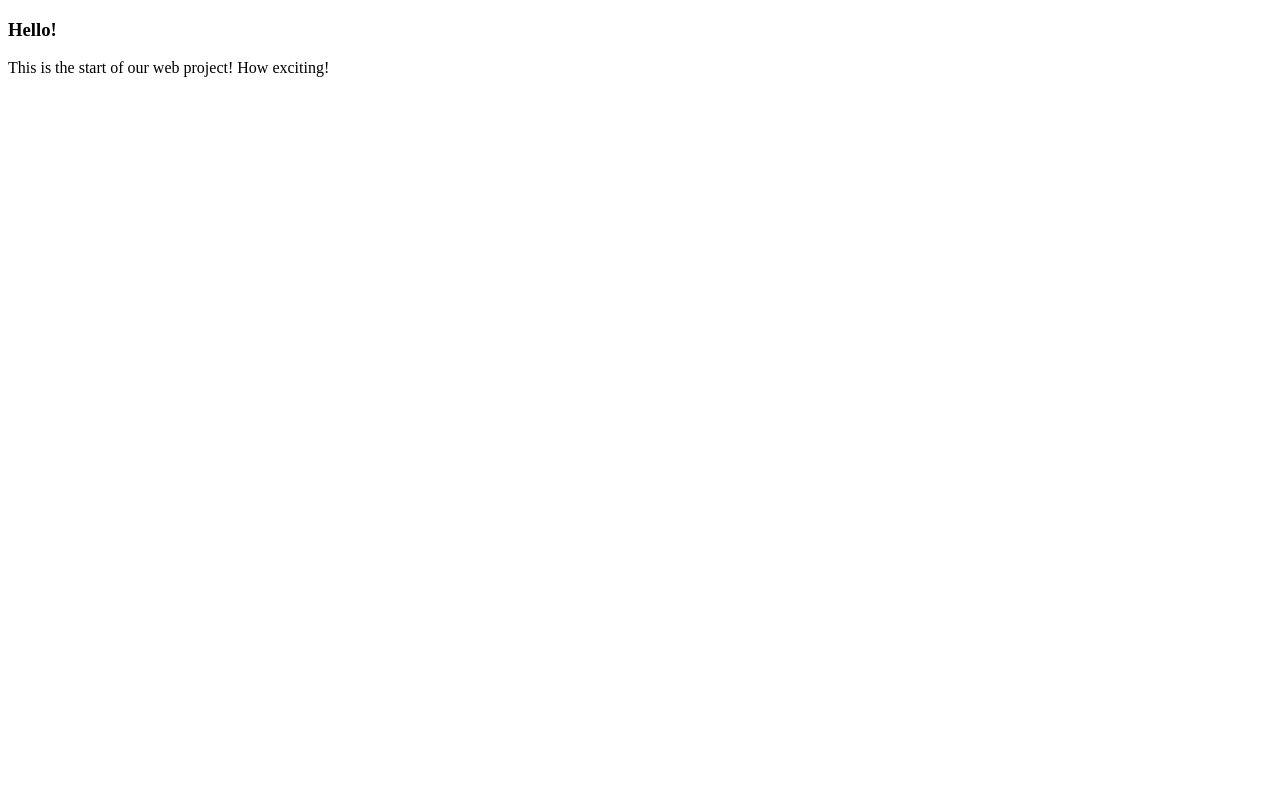
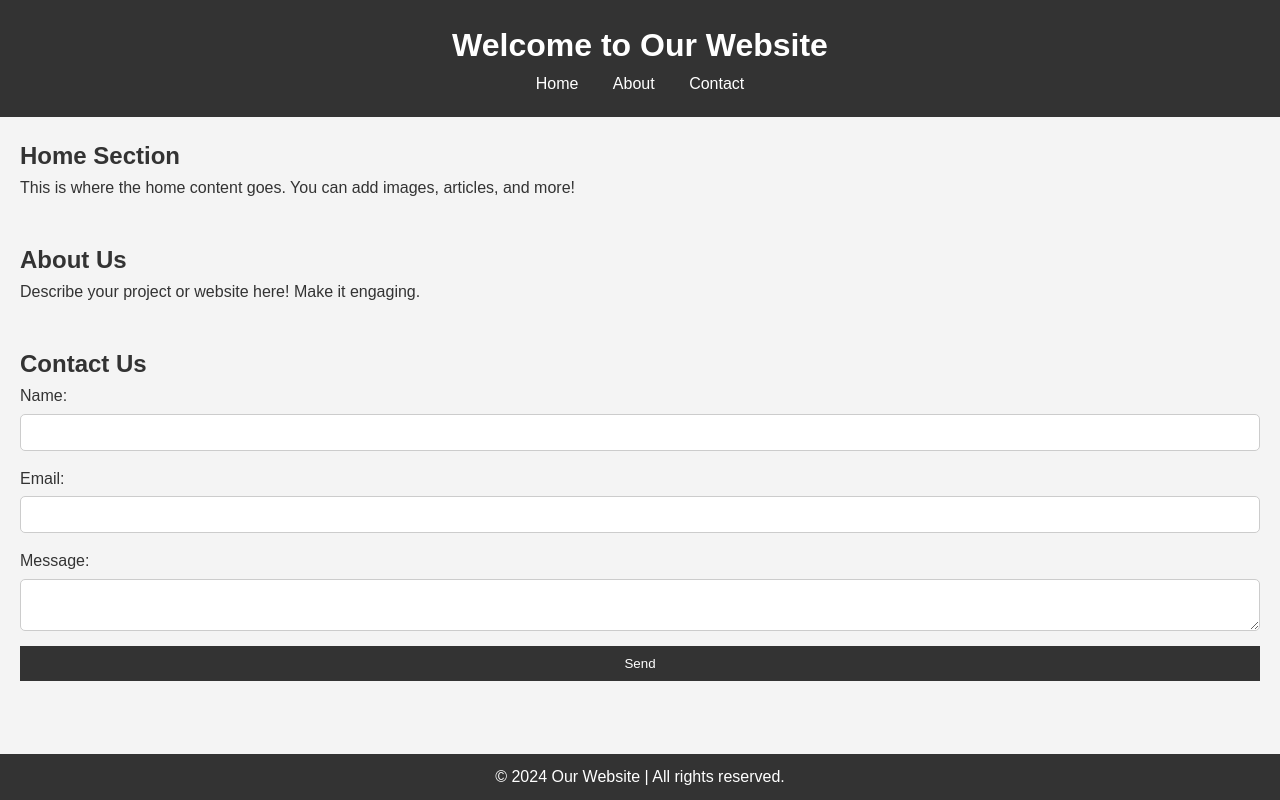
Before and after one commit to rhughes2/CS424WebProject, a plain HTML site: page index.html in a window 1280 px wide. Drawn offline with Linux system fonts and the light colour scheme.

Commit message:
Since we don't know our project, here is a nice lookings basic template

```diff
--- a/index.html
+++ b/index.html
@@ -1,15 +1,56 @@
 <!DOCTYPE html>
 <html lang="en">
+<head>
+    <meta charset="UTF-8">
+    <meta name="viewport" content="width=device-width, initial-scale=1.0">
+    <meta http-equiv="X-UA-Compatible" content="ie=edge">
+    <title>Simple Template</title>
+    <link rel="stylesheet" href="style.css">
+</head>
+<body>
+    <header>
+        <h1>Welcome to Our Website</h1>
+        <nav>
+            <ul>
+                <li><a href="#home">Home</a></li>
+                <li><a href="#about">About</a></li>
+                <li><a href="#contact">Contact</a></li>
+            </ul>
+        </nav>
+    </header>
 
-    <head>
-        <meta charset="utf-8">
-        <link rel="stylesheet" href="style.css">
-        <title>CS424 Web Project</title>
-    </head>
+    <main>
+        <section id="home">
+            <h2>Home Section</h2>
+            <p>This is where the home content goes. You can add images, articles, and more!</p>
+        </section>
 
-    <body>
-        <h3>Hello!</h3>
+        <section id="about">
+            <h2>About Us</h2>
+            <p>Describe your project or website here! Make it engaging.</p>
+        </section>
 
-        <p>This is the start of our web project! How exciting!</p>
-    </body>
+        <section id="contact">
+            <h2>Contact Us</h2>
+            <form id="contact-form">
+                <label for="name">Name:</label>
+                <input type="text" id="name" name="name" required>
+
+                <label for="email">Email:</label>
+                <input type="email" id="email" name="email" required>
+
+                <label for="message">Message:</label>
+                <textarea id="message" name="message" required></textarea>
+
+                <button type="submit">Send</button>
+            </form>
+        </section>
+    </main>
+
+    <footer>
+        <p>&copy; 2024 Our Website | All rights reserved.</p>
+    </footer>
+
+    <script src="script.js"></script>
+</body>
 </html>
--- /dev/null
+++ b/script.js
@@ -0,0 +1,14 @@
+document.getElementById('contact-form').addEventListener('submit', function(e) {
+    e.preventDefault();
+
+    const name = document.getElementById('name').value;
+    const email = document.getElementById('email').value;
+    const message = document.getElementById('message').value;
+
+    if (name && email && message) {
+        alert(`Thank you, ${name}! We will get back to you soon.`);
+        // You can later modify this to send the data to a server!
+    } else {
+        alert('Please fill in all fields.');
+    }
+});
--- a/style.css
+++ b/style.css
@@ -1 +1,81 @@
-/* CSS Styles will go here */
+* {
+    margin: 0;
+    padding: 0;
+    box-sizing: border-box;
+}
+
+body {
+    font-family: Arial, sans-serif;
+    line-height: 1.6;
+    background-color: #f4f4f4;
+    color: #333;
+}
+
+header {
+    background-color: #333;
+    color: #fff;
+    padding: 20px 0;
+    text-align: center;
+}
+
+nav ul {
+    list-style: none;
+    padding: 0;
+}
+
+nav ul li {
+    display: inline;
+    margin: 0 15px;
+}
+
+nav ul li a {
+    color: #fff;
+    text-decoration: none;
+}
+
+main {
+    padding: 20px;
+}
+
+section {
+    margin-bottom: 40px;
+}
+
+footer {
+    background-color: #333;
+    color: #fff;
+    text-align: center;
+    padding: 10px 0;
+    position: fixed;
+    bottom: 0;
+    width: 100%;
+}
+
+form {
+    display: flex;
+    flex-direction: column;
+}
+
+form label {
+    margin-bottom: 5px;
+}
+
+form input, form textarea {
+    margin-bottom: 15px;
+    padding: 10px;
+    border: 1px solid #ccc;
+    border-radius: 5px;
+    width: 100%;
+}
+
+form button {
+    padding: 10px;
+    background-color: #333;
+    color: #fff;
+    border: none;
+    cursor: pointer;
+}
+
+form button:hover {
+    background-color: #555;
+}
```
